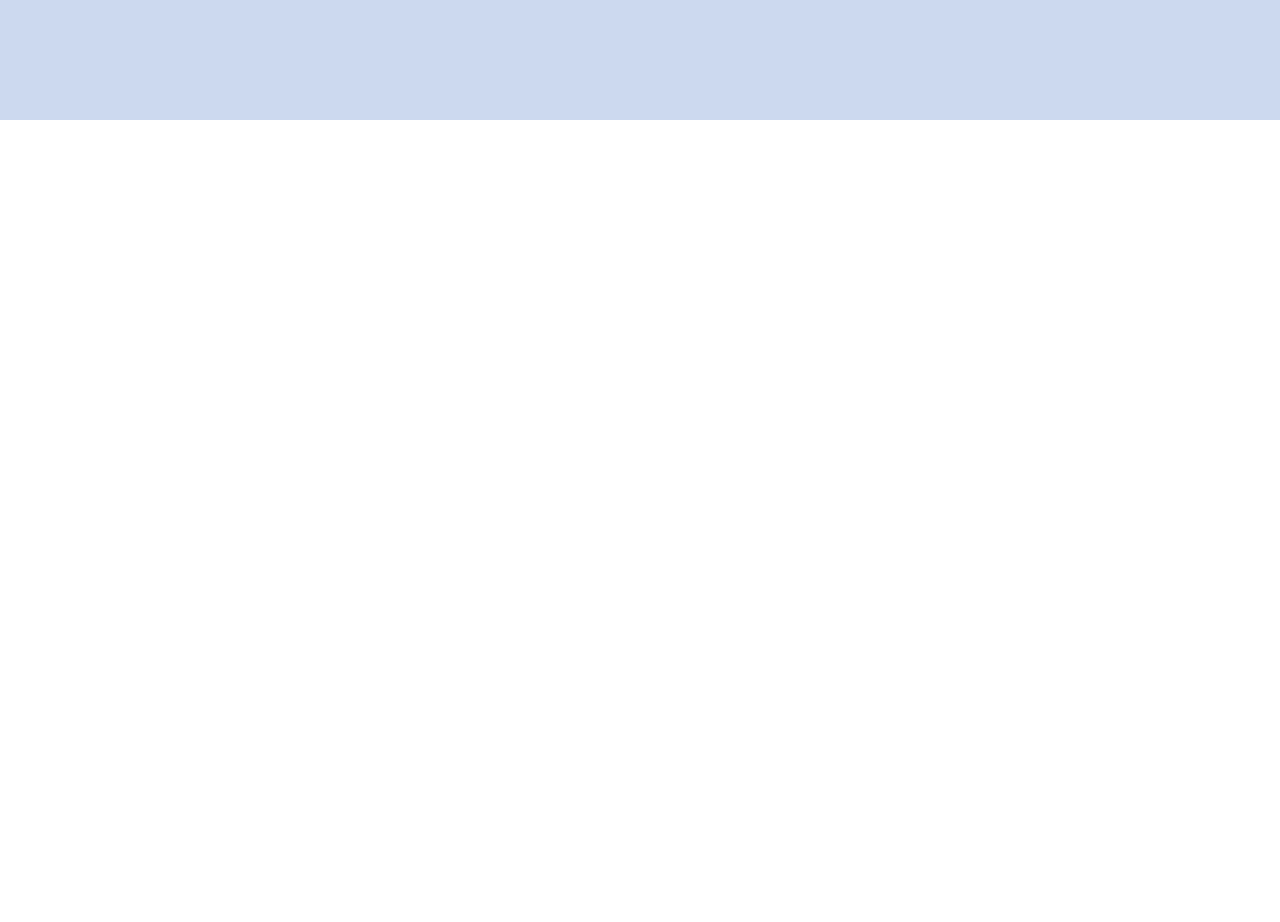
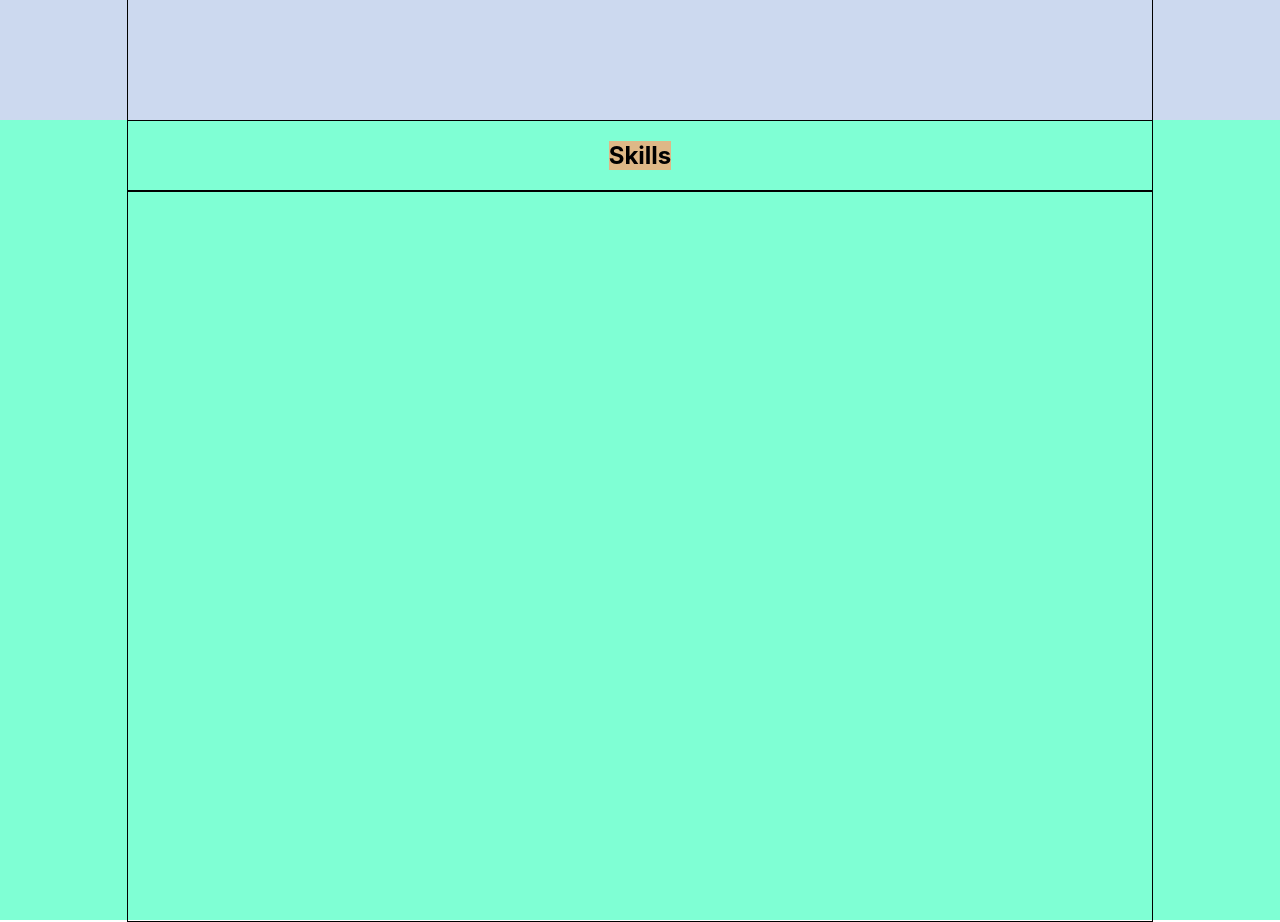
Before and after one commit to FilimonovKostya/Portfolio, a React (Create React App) app: page / in a window 1280 px wide. Shown: the part 760-1682 px from the top of the page. Before the commit the page ends 880 px from the top, so only its background shows below. Built offline with nearby package versions, Linux system fonts and the light colour scheme.

Commit message:
skill,skills

```diff
--- a/src/App.tsx
+++ b/src/App.tsx
@@ -2,14 +2,18 @@ import React from 'react';
 import './App.css';
 import {Header} from "./Header/Header";
 import {Main} from "./Main/Main";
+import {Skills} from "./Skills/Skills";
 
 function App() {
     return (
         <div className="App">
             <Header/>
             <Main/>
+            <Skills/>
         </div>
     );
 }
 
+
+// 1: 28 : 10 про 3 блок где скиллы
 export default App;
--- /dev/null
+++ b/src/Skills/Skills.tsx
@@ -0,0 +1,15 @@
+import React from "react";
+import style from './Skils.module.css'
+import styleContainer from '../common/styles/Container.module.css'
+
+
+export const Skills = () => {
+    return <div className={style.skillsBlock}>
+        <div className={`${styleContainer.container} ${style.skillsContainer}`}>
+            <h2 className={style.title}>Skills</h2>
+            <div className={style.skills}>
+
+            </div>
+        </div>
+    </div>
+}
--- /dev/null
+++ b/src/Skills/Skils.module.css
@@ -0,0 +1,18 @@
+.skillsBlock{
+    height: 100vh;
+    background:aquamarine ;
+}
+
+.skillsContainer {
+    flex-direction: column;
+    justify-content: flex-start;
+}
+
+.skills{
+    border: 1px solid;
+    width: 100%;
+}
+
+.title{
+    background: burlywood ;
+}
--- a/src/common/styles/Container.module.css
+++ b/src/common/styles/Container.module.css
@@ -1,6 +1,7 @@
 .container{
     height: 100%;
     width: 80%;
+    border: 1px solid;
     margin: 0 auto;
     display: flex;
     align-items: center;
```
Also changed, not shown: src/Skills/Skil/Skill.tsx (added, +8 -0 lines), src/Skills/Skil/Skil.module.css (added).
